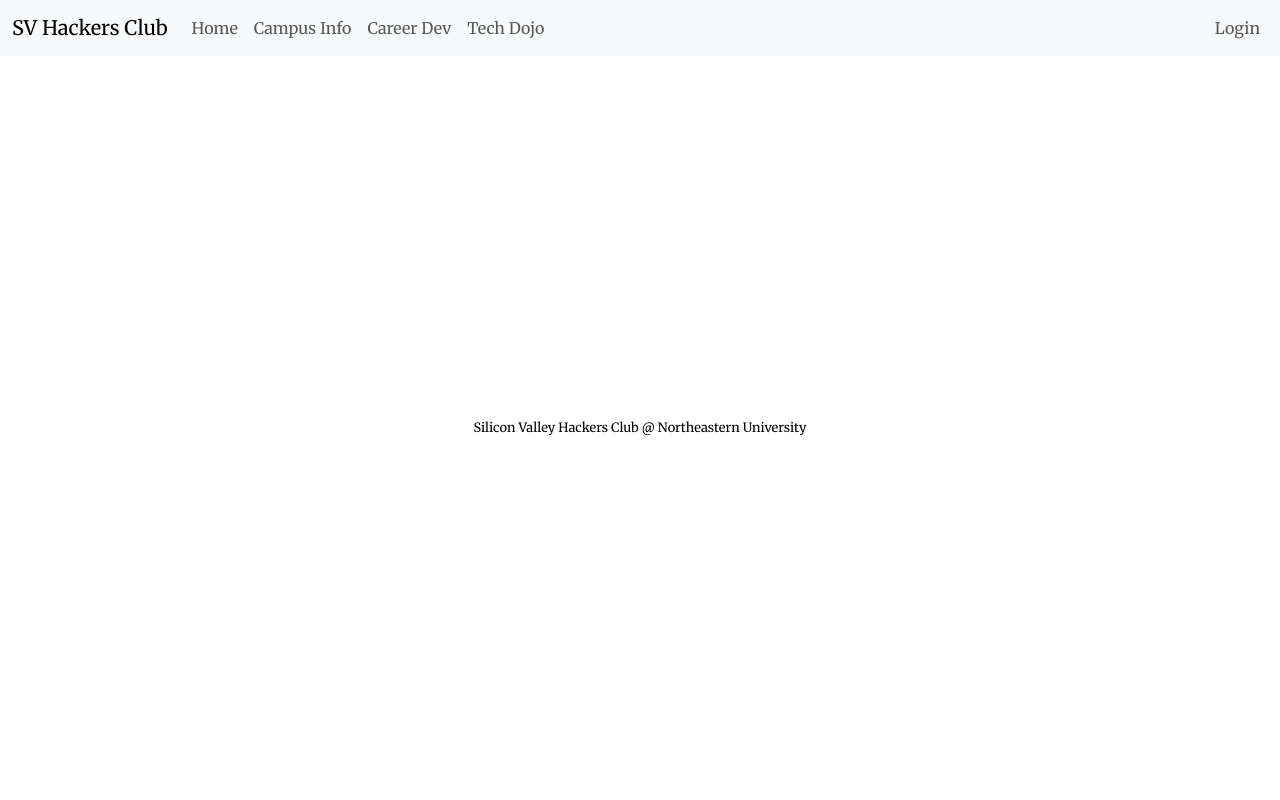
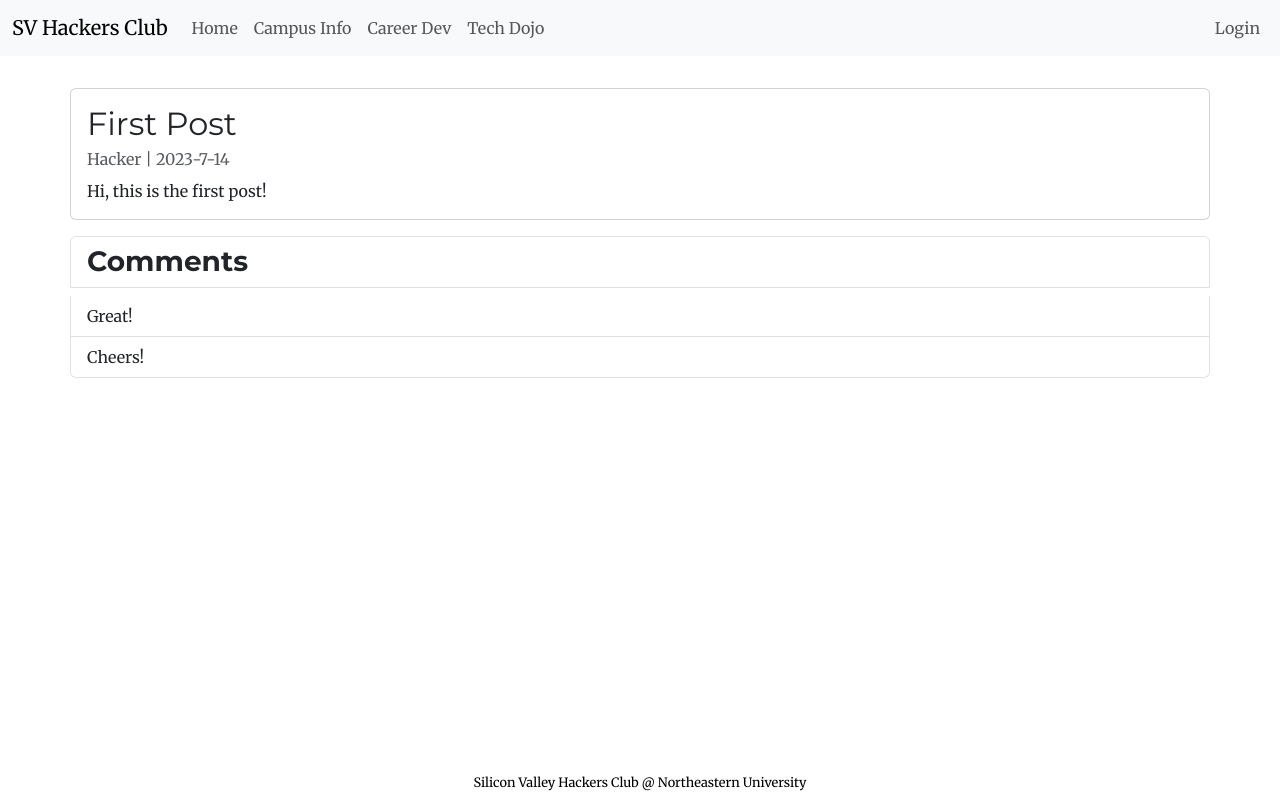
Before and after one commit to hackersclubsv/hackersclub-frontend-django, a React (Create React App) app: page /postdetail in a window 1280 px wide. Built offline with nearby package versions, Linux system fonts and the light colour scheme.

Commit message:
seperate page routes, setup dummy post detail page.

```diff
--- a/src/App.tsx
+++ b/src/App.tsx
@@ -4,14 +4,9 @@ import {BrowserRouter, Routes, Route} from "react-router-dom";
 
 import Navbar from './components/layout/Navbar';
 
-import Home from './pages/Home';
-import CampusInfo from './pages/CampusInfo';
-import CareerDev from './pages/CareerDev';
-import TechDojo from './pages/TechDojo';
-import Login from './pages/Login';
-import UserProfile from './pages/UserProfile';
+
 import Footer from './components/layout/Footer';
-import { exampleuser } from './dummy/exampleuser';
+import AppRouter from './routes/AppRouter';
 
 
 
@@ -22,19 +17,7 @@ function App() {
     <div className="app">
       <Navbar isLogin={isLogin} />
       <BrowserRouter>
-        <Routes>
-          <Route path='/' element={<Home />}/>
-          <Route path='/campusinfo' element={<CampusInfo />}/>
-          <Route path='/careerdev' element={<CareerDev />}/>
-          <Route path='/techdojo' element={<TechDojo />}/>
-          ( isLogin? (
-            <Route path='/userprofile' element={<UserProfile user={exampleuser} />}/>
-            <Route path='/logout' element={<Home />}/>
-          ) : (
-            <Route path='/login' element={<Login isLogin={isLogin} setIsLogin={setIsLogin}/>}/>
-          ))
-          <Route path='/' element={<Home />}/>
-        </Routes>
+        <AppRouter isLogin={isLogin} setIsLogin={setIsLogin} />
     </BrowserRouter>
     <Footer />
     </div>
--- a/src/components/common/PostCard.tsx
+++ b/src/components/common/PostCard.tsx
@@ -5,7 +5,7 @@ const PostCard = (props: PostItem) => {
   return (
     <div className="card">
       <div className="card-body">
-        <a href='/'>
+        <a href='/postdetail'>
           <h5 className="card-title">{props.title}</h5>
         </a>
       </div>
--- a/src/dummy/exampleposts.ts
+++ b/src/dummy/exampleposts.ts
@@ -1,5 +1,3 @@
-import { PostDetails } from "../types/types";
-
 export const exampleposts = [
   {
     id: 1,
--- a/src/pages/Login.tsx
+++ b/src/pages/Login.tsx
@@ -41,6 +41,9 @@ const Login = ({isLogin, setIsLogin} : loginProps) => {
         <button type="submit" className="btn btn-primary">
           Submit
         </button>
+        <div className='contianer'>
+          <a href="/register">Not on SV Hackers Club yet? Sign up!</a>
+        </div>
       </form>
     </div>
   );
--- a/src/pages/PostDetailPage.tsx
+++ b/src/pages/PostDetailPage.tsx
@@ -1,26 +1,26 @@
 import React from 'react';
 import { PostDetails } from '../types/types';
 
-const PostDetailPanel = (postDetail: PostDetails) => {
+const PostDetailPage = (props : {postDetail: PostDetails}) => {
   return (
     <div className="container">
       <div className="card">
         <div className="card-body">
-          <h2 className="card-title">{postDetail.title}</h2>
+          <h2 className="card-title">{props.postDetail.title}</h2>
           <p className="card-subtitle mb-2 text-body-secondary">
-            {postDetail.creator} | {postDetail.creator}
+            {props.postDetail.creator} | {props.postDetail.created}
           </p>
-          <p className="card-text">{postDetail.content}</p>
+          <p className="card-text">{props.postDetail.content}</p>
         </div>
-        <h3>Comments</h3>
+      </div>
         <ul className="list-group">
-          {postDetail.comments.map((comment) => (
-            <li className="list-group-item">{comment}</li>
+          <h3 className="list-group-item">Comments</h3>
+          {props.postDetail.comments.map((comment, id) => (
+            <li className="list-group-item" key={id}>{comment}</li>
           ))}
         </ul>
-      </div>
     </div>
   );
 };
 
-export default PostDetailPanel;
+export default PostDetailPage;
--- /dev/null
+++ b/src/routes/AppRouter.tsx
@@ -0,0 +1,39 @@
+import { Routes, Route } from 'react-router-dom';
+import Home from '../pages/Home';
+import CampusInfo from '../pages/CampusInfo';
+import CareerDev from '../pages/CareerDev';
+import TechDojo from '../pages/TechDojo';
+import Login from '../pages/Login';
+import UserProfile from '../pages/UserProfile';
+
+import { exampleuser } from '../dummy/exampleuser';
+import PostDetailPage from '../pages/PostDetailPage';
+import { exampleposts } from '../dummy/exampleposts';
+import Register from '../pages/Register';
+
+const AppRouter = (props: {
+  isLogin: Boolean;
+  setIsLogin: React.Dispatch<React.SetStateAction<boolean>>;
+}) => {
+  return (
+    <Routes>
+      <Route path="/" element={<Home />} />
+      <Route path="/campusinfo" element={<CampusInfo />} />
+      <Route path="/careerdev" element={<CareerDev />} />
+      <Route path="/techdojo" element={<TechDojo />} />
+      ( isLogin ? (
+      <Route path="/userprofile" element={<UserProfile user={exampleuser} />} />
+      <Route path="/logout" element={<Home />} />
+      <Route path='/postdetail' element={<PostDetailPage postDetail={exampleposts[0]}/>} />
+      ) : (
+      <Route
+        path="/login"
+        element={<Login isLogin={props.isLogin} setIsLogin={props.setIsLogin} />}
+      />
+      <Route path='/register' element={<Register />} />
+      ))
+    </Routes>
+  );
+};
+
+export default AppRouter;
--- a/src/styles/global.css
+++ b/src/styles/global.css
@@ -27,13 +27,11 @@ body {
 
 h1,
 h2 {
-  text-align: center;
   font-family: 'Montserrat', sans-serif;
 }
 
 h3,
 h4 {
-  text-align: center;
   font-family: 'Montserrat', sans-serif;
   font-weight: 700;
 }
```
